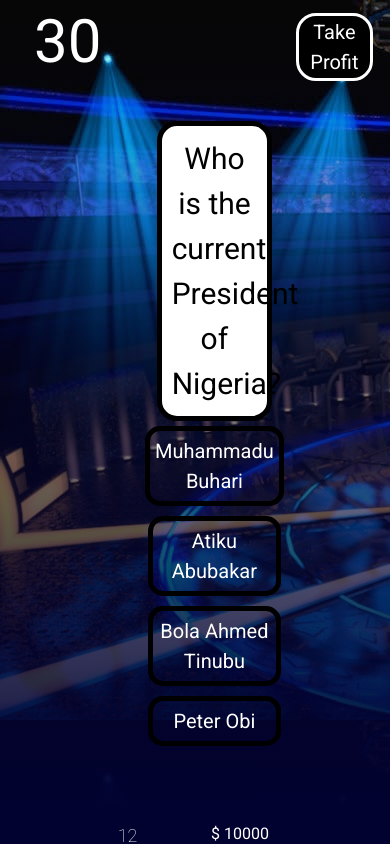
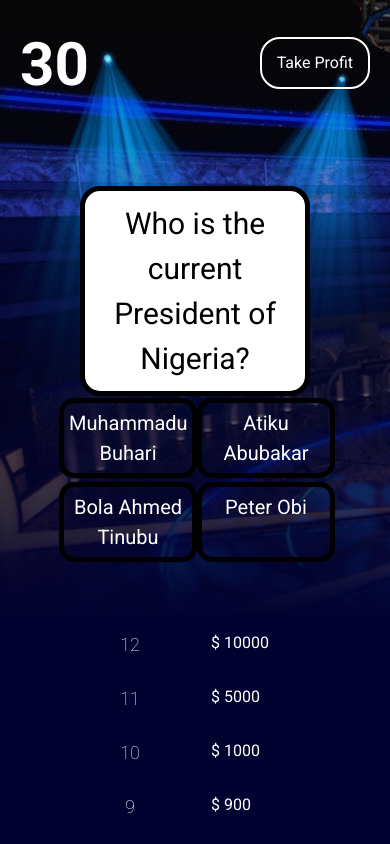
Before and after one commit to XDENTERTAINMENT/my-react-quiz-application, a React (Vite) app: page / in a window 390 px wide. Shown: the top 844 px of the page. Built offline with nearby package versions, Linux system fonts and the light colour scheme.

Commit message:
my-react-quiz-application

```diff
--- a/src/App.css
+++ b/src/App.css
@@ -1,10 +1,16 @@
+* {
+  box-sizing: border-box;
+}
+
 body{
     margin: 0%;
 
 }
 .app{
-    height: 100vh;
+    min-height: 100dvh;
+     width: 100%;
     display:flex;
+    justify-content: center;
     background-color: #020230;
     color: white;
 
@@ -16,8 +22,12 @@ body{
 .Main {
     width: 75%;
     background: linear-gradient(to bottom, rgba(0, 0,0, 0),#020230), url("./assets/bg.jpg");
-     display: flex;
-     align-content: center;
+      position: relative;
+    flex: 3;
+    display: flex;
+    flex-direction: column;
+    align-items: center;
+    padding: 20px;
 
 
 }
@@ -29,10 +39,10 @@ body{
 
 }
   .moneyListItems{
-      list-style-type: none;
+
       border-radius: 5px;
        display: flex;
-       padding: 5px;
+       padding: 10px;
        margin: 7px;
 
 
@@ -40,6 +50,7 @@ body{
 
   .moneyListItems.active{
     background-color: teal;
+
   }
 
 .moneyListItemNumber{
@@ -52,41 +63,46 @@ body{
 
 .top{
 
-     border-radius: 50%;
-     border-color: black;
-     background-color: transparent;
-     width: 11%;
-
-     margin: 4px;
-     color:black ;
-
-
-
-
-
+   width: 100%;
+  max-width: 700px;
+  display: flex;
+  justify-content: space-between;
+  align-items: center;
+  margin-bottom: 30px;
 }
 
 
 .timer{
-    position:absolute;
-    font-size: 60px;
-    font-weight:400;
-    color: white;
+   font-size: 60px;
+  font-weight: bold;
+  color: white;
 
+}
+
+.takeProfit {
+   padding: 8px 18px;
+  border-radius: 20px;
+  border: 2px solid white;
+  background: transparent;
+  color: white;
+  cursor: pointer;
+  transition: 0.2s ease;
+  margin-bottom: 30px;
 }
 .bottom{
     position:relative;
     width: 50%;
-    height: 100%;
+    height: 150%;
     display: flex;
     align-items: center;
-    padding: 59px;
+    padding: 30px;
 
 }
 
 .quiz{
-    margin-top: 80%;
-     height: 50%;
+     max-width: 850px;
+    margin-top: 0;
+     height: 20%;
      display: flex;
      flex-direction: column;
       align-items: center;
@@ -98,10 +114,12 @@ body{
 
 .input1{
 
-   width: 185%;
-   display: flex;
+   width: 150%;
+   display: grid;
+   grid-template-columns:repeat(2,minmax(0,1fr));
    justify-content: center;
-   flex-wrap: wrap;
+
+
 
 
 
@@ -109,7 +127,7 @@ body{
 
 .answer{
 
-   width: 40%;
+
    padding: 5px;
    align-items: center;
     font-size: 20px;
@@ -209,32 +227,13 @@ body{
     right: 0;
     margin: auto;
 
+
 }
 
-.quit button{
-
-             width: 100%;
-             background-color: transparent;
-             color: white;
-             border: transparent;
-             font-size: 20px;
-    }
-    .quit{
-
-            top: -190px;
-            padding: 5px;
-           background-color: black;
-            width: 100%;
-            margin-right: -30px;
-            position:absolute;
-            border-radius: 20px;
-            border: 3px solid white;
-    }
-
-.quit:hover{
-  background: #22074d;
+.takeProfit:hover {
+  background: white;
+  color: black;
 }
-
 
 @media (max-width: 900px){
     .app{
@@ -244,17 +243,21 @@ body{
 
 
     }
-
+   .display{
+        margin-top: 100px;
+    }
     .Main{
         width: 100%;
-
+       justify-content: center;
+        text-align: center;
     }
     .quiz{
-           width: 100%;
+         width: 100%;
 
         justify-content: center;
         text-align: center;
-        margin-left: 100px;
+
+
     }
 
     .pyramid{
@@ -265,10 +268,19 @@ body{
 
 
 
+
+    }
+        .answer:hover{
+    background:none;
+      }
+
+
+    .input1{
+        width: 200%;  /* single column on mobile */
     }
 
-    .answer{
-        width: 100%;  /* single column on mobile */
+    .questions{
+        width: 200%;
     }
 }
 
@@ -281,6 +293,9 @@ body{
         flex-direction: column;
 
 
+    }
+    .display{
+        margin-top: 100px;
     }
 
     .Main{
@@ -299,40 +314,10 @@ body{
 
 
     }
-      .quit{
-        top: -250px;
-        margin-left: 210px;
-
-
-        width: 100%;
-        padding:0px;
 
 
 
 
-
-      }
-
-      .quit button{
-        align-items: center;
-        justify-content: center;
-      }
-
-
-
-
-
-
-    .top{
-        margin-right: -30px;
-
-
-    }
-
-    .timer{
-         margin-left: 30px;
-         margin-top: -7px;
-    }
     .pyramid{
         width: 100%;
         order: 2;
@@ -340,17 +325,77 @@ body{
         text-align: center;
 
 
+    }
+
+     .answer:hover{
+    background:none;
+      }
+
+    .answer{
+        width: 100%;  /* single column on mobile */
+    }
+
+}
+
+@media (max-width: 414px){
+    .app{
+
+        width: 100%;
+        flex-direction: column;
+
+    }
+
+    .Main{
+        width: 100%;
+
+
+    }
+
+
+    .quiz{
+         width: 100%;
+       justify-content: center;
+        text-align: center;
+        margin-left: 0px;
 
 
 
+    }
+
+    .takeProfit{
+        padding: 12px 15px;
+        margin-bottom: 20px;
+
+    }
 
 
+    .pyramid{
+        width: 100%;
+        order: 2;
+
+    }
+    .moneyListItems.active{
+        width: 80%;
+        margin-left: 30px;
     }
 
     .answer{
         width: 100%;  /* single column on mobile */
     }
 
+    .input1{
+        width: 240%;
 
+    }
+    .answer{
+        margin: 2px;
+    }
+    .display{
+        margin-top: 80px;
+    }
+
+    .answer:hover{
+    background:none;
+}
 
 }
--- a/src/App.jsx
+++ b/src/App.jsx
@@ -28,6 +28,7 @@ function App(){
         }
 
 
+
         useEffect(() => {
                 if (questionNubmer > 0) {
          const found = item.find(m => m.id === questionNubmer);
@@ -47,9 +48,11 @@ function App(){
                 ( <>
                 <div  className="top">
                   <p className="timer">30</p>
+                  <button className="takeProfit"  onClick={ quit} > Take Profit</button>
+                </div>
 
-                </div>
-                <div className="bottom"><Quiz
+                <div className="bottom">
+                  <Quiz
                   setquestionNubmer={setQuestionNumber}
                   questionNubmer={questionNubmer}
                   submit={ setStopTime}
--- a/src/components/quiz.jsx
+++ b/src/components/quiz.jsx
@@ -71,9 +71,7 @@ function Quiz({ setquestionNubmer,questionNubmer, submit ,earned,data, quit}) {
   return (
     <div className='quiz'>
 
-       <div  className='quit'>
-        <button onClick={quit} > Take Profit</button>
-      </div>
+
 
       <div className='questions'>
         {currentQuestion.question}
```
